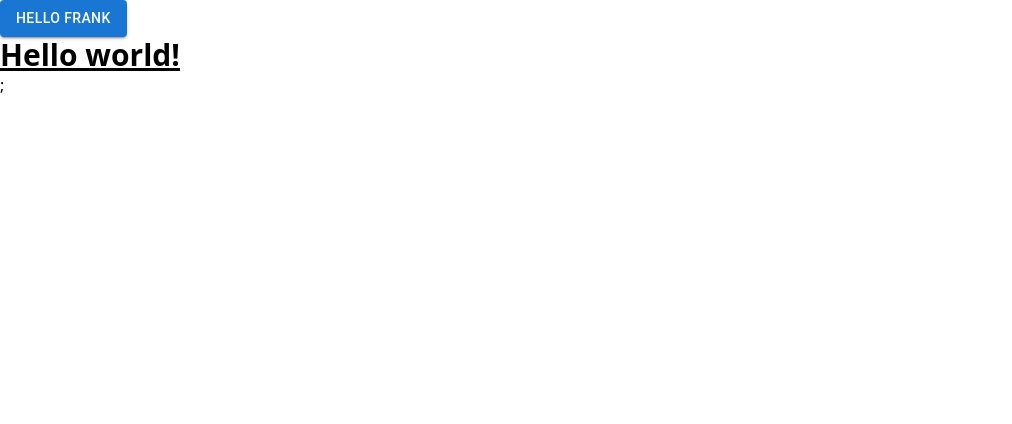
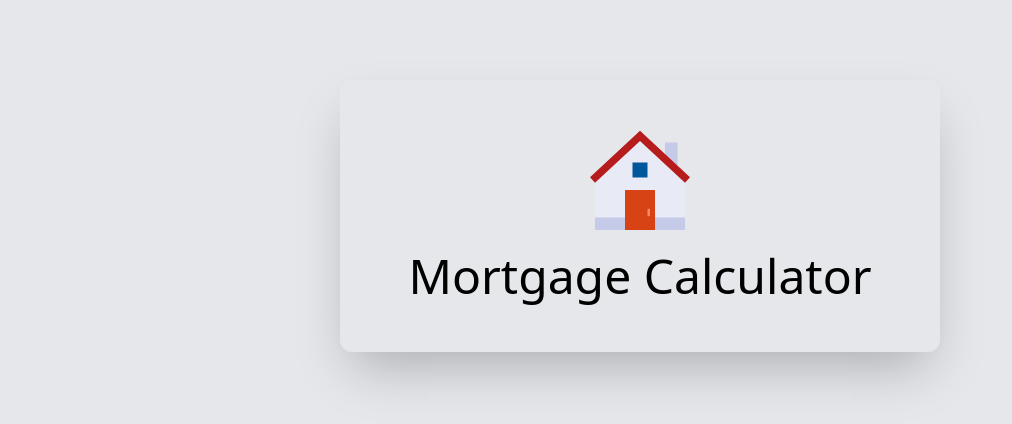
Before and after one commit to frankintech00/devmorg, a React (Create React App) app: page / in a window 1280 px wide. Shown: the top 424 px of the page, without its empty margins (0-1012 px from the left). Built offline with nearby package versions, Linux system fonts and the light colour scheme.

Commit message:
header and styling

```diff
--- a/package.json
+++ b/package.json
@@ -11,6 +11,7 @@
     "@testing-library/user-event": "^13.5.0",
     "react": "^18.2.0",
     "react-dom": "^18.2.0",
+    "react-icons": "^4.7.1",
     "react-scripts": "5.0.1",
     "web-vitals": "^2.1.4"
   },
--- a/public/index.html
+++ b/public/index.html
@@ -7,13 +7,13 @@
 		<meta name="theme-color" content="#000000" />
 		<meta
 			name="description"
-      content="Web site created using create-react-app"
+			content="Simple mortgage calculator for calculating monthly payments and total interest paid over the life of the loan. Built with React and Tailwind CSS."
 		/>
 		<link rel="apple-touch-icon" href="%PUBLIC_URL%/logo192.png" />
 
 		<link rel="manifest" href="%PUBLIC_URL%/manifest.json" />
 
-    <title>React App</title>
+		<title>Mortgage Calculator by Frank Kelly</title>
 	</head>
 	<body>
 		<noscript>You need to enable JavaScript to run this app.</noscript>
--- a/src/App.js
+++ b/src/App.js
@@ -1,12 +1,11 @@
-import { Button } from "@mui/material";
+import Header from './components/Header';
 
 function App() {
-  return (
-    <>
-      <Button variant="contained">Hello Frank</Button>
-      <h1 className="text-3xl font-bold underline">Hello world!</h1>;
-    </>
-  );
+	return (
+		<div className='bg-gray-200 max-w-[600px] py-10 mx-auto place-content-center rounded-xl shadow-2xl'>
+			<Header />
+		</div>
+	);
 }
 
 export default App;
--- /dev/null
+++ b/src/components/Header.jsx
@@ -0,0 +1,13 @@
+import React from 'react';
+import { FcHome } from 'react-icons/fc';
+
+const Header = () => {
+	return (
+		<div className='flex flex-wrap place-content-center'>
+			<FcHome size={120} />
+			<h1 className='m-3 text-5xl text-center'>Mortgage Calculator</h1>
+		</div>
+	);
+};
+
+export default Header;
--- a/src/index.js
+++ b/src/index.js
@@ -1,11 +1,13 @@
-import React from "react";
-import ReactDOM from "react-dom/client";
-import "./index.css";
-import App from "./App";
+import React from 'react';
+import ReactDOM from 'react-dom/client';
+import App from './App';
+import './index.css';
 
-const root = ReactDOM.createRoot(document.getElementById("root"));
+const root = ReactDOM.createRoot(document.getElementById('root'));
 root.render(
-  <React.StrictMode>
-    <App />
-  </React.StrictMode>
+	<React.StrictMode>
+		<div className='w-full h-screen px-2 py-20 bg-gray-200 min-w-fit'>
+			<App />
+		</div>
+	</React.StrictMode>
 );
```
Also changed, not shown: public/manifest.json, 1 other file (tests, documents, lock files or other folders). Lines whose indentation alone changed are shown as unchanged.
